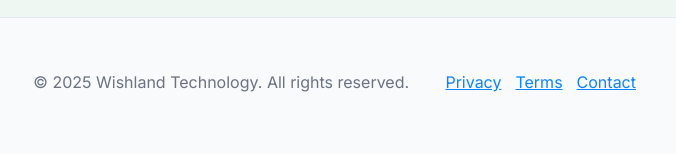
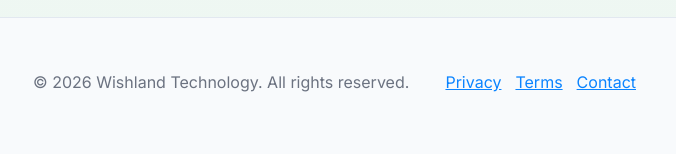
Before and after one commit to wishlandtechnology/wishlandtechnology, a plain HTML site: page index.html in a window 1280 px wide. Shown: the part 4666-4820 px from the top of the page, 530-1206 px from the left. Drawn offline with Linux system fonts and the light colour scheme.

Commit message:
Update copyright year to 2026

```diff
--- a/index.html
+++ b/index.html
@@ -297,7 +297,7 @@
           <div class="small" style="color:var(--muted)">Innovating for a Connected & Sustainable Future</div>
         </div>
       </div>
-      <div class="small" style="color:var(--muted)">© 2025 Wishland Technology. All rights reserved.</div>
+      <div class="small" style="color:var(--muted)">© 2026 Wishland Technology. All rights reserved.</div>
       <div style="display:flex;gap:14px">
         <a href="#" class="small" style="color:var(--accent)">Privacy</a>
         <a href="#" class="small" style="color:var(--accent)">Terms</a>
```
